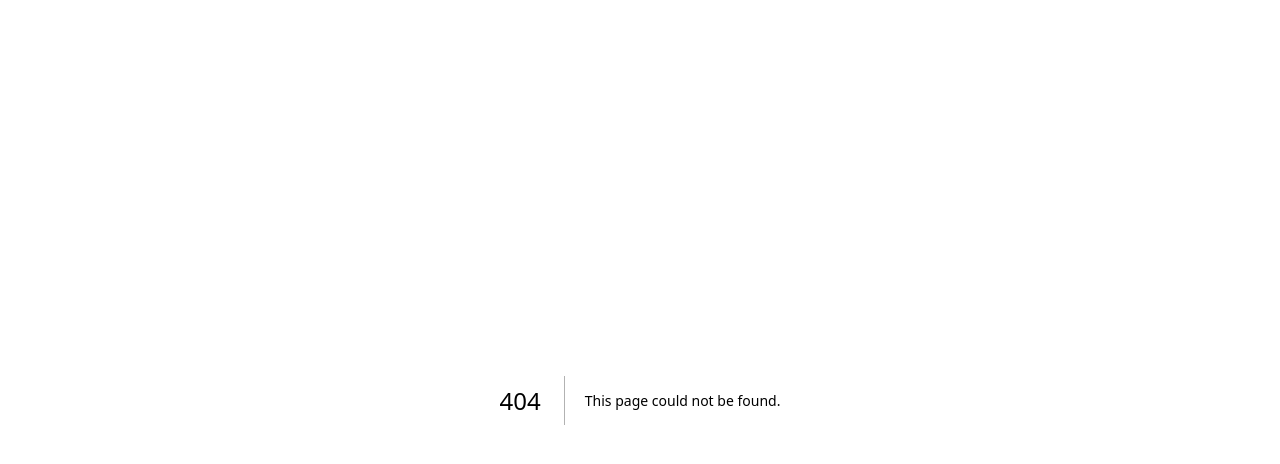
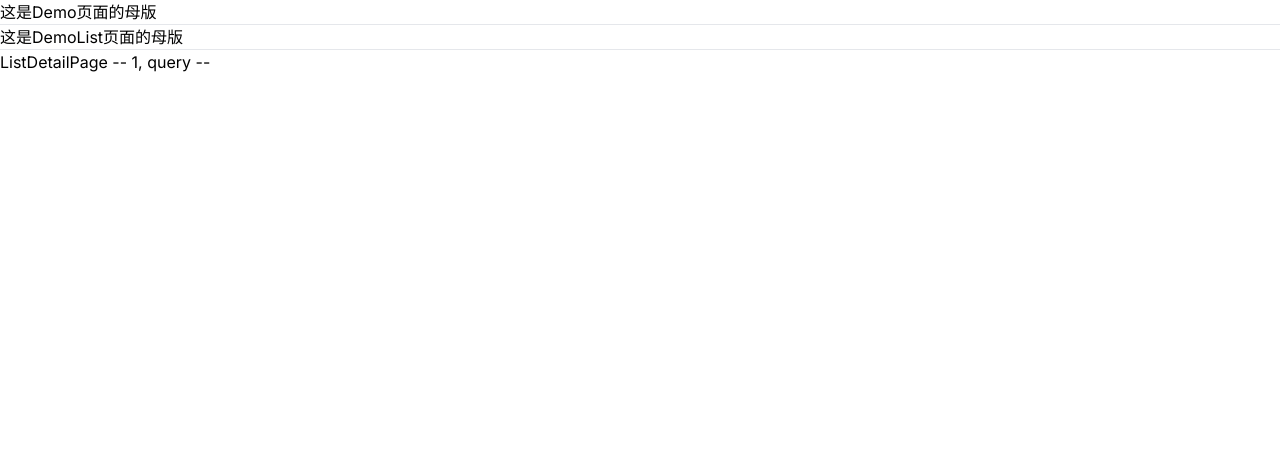
Before and after one commit to huangyuanyin/hyy-next-demo, a Next.js app: page /demo/list/1/1 in a window 1280 px wide. Before the commit this address had no page. Shown: the top 464 px of the page. Built offline with nearby package versions, Linux system fonts and the light colour scheme.

Commit message:
路由使用

```diff
--- /dev/null
+++ b/app/demo/(admin)/goods/page.tsx
@@ -0,0 +1,5 @@
+const GoodsPage = () => {
+  return <div>GoodsPage</div>
+}
+
+export default GoodsPage
--- /dev/null
+++ b/app/demo/(admin)/layout.tsx
@@ -0,0 +1,10 @@
+const AdminLayout = ({ children }: { children: React.ReactNode }) => {
+  return (
+    <div className="p-8 bg-rose-600 text-white">
+      <h4>这是一个Admin页面中的内容</h4>
+      {children}
+    </div>
+  )
+}
+
+export default AdminLayout
--- /dev/null
+++ b/app/demo/(admin)/us/page.tsx
@@ -0,0 +1,5 @@
+const UsPage = () => {
+  return <div>UsPage</div>
+}
+
+export default UsPage
--- /dev/null
+++ b/app/demo/about/page.tsx
@@ -0,0 +1,5 @@
+const AboutPage = () => {
+  return <div>AboutPage</div>
+}
+
+export default AboutPage
--- /dev/null
+++ b/app/demo/layout.tsx
@@ -0,0 +1,11 @@
+const DemoLayout = ({ children }: { children: React.ReactNode }) => {
+  return (
+    <div className="demo">
+      <h2>这是Demo页面的母版</h2>
+      <hr />
+      {children}
+    </div>
+  )
+}
+
+export default DemoLayout
--- /dev/null
+++ b/app/demo/list/[id]/[ids]/page.tsx
@@ -0,0 +1,23 @@
+import { Metadata } from 'next'
+
+type Props = {
+  params: { id: string }
+  searchParams: any
+}
+
+// 动态的进行metadata的生成
+export const generateMetadata = async ({ params, searchParams }: Props): Promise<Metadata> => {
+  return {
+    title: '这是一个详情页--' + params.id
+  }
+}
+
+const ListDetailPage = ({ params, searchParams }: Props) => {
+  return (
+    <div>
+      ListDetailPage -- {params.id}, query -- {searchParams.name}
+    </div>
+  )
+}
+
+export default ListDetailPage
--- /dev/null
+++ b/app/demo/list/layout.tsx
@@ -0,0 +1,11 @@
+const DemoLayout = ({ children }: { children: React.ReactNode }) => {
+  return (
+    <div className="demo">
+      <h3>这是DemoList页面的母版</h3>
+      <hr />
+      {children}
+    </div>
+  )
+}
+
+export default DemoLayout
--- /dev/null
+++ b/app/demo/list/page.tsx
@@ -0,0 +1,13 @@
+import { Metadata } from 'next'
+
+export const metadata: Metadata = {
+  title: '这是列表页',
+  description: '这是一个使用next输出的列表页',
+  keywords: 'next.js,React'
+}
+
+const ListPage = () => {
+  return <div>ListPage</div>
+}
+
+export default ListPage
--- /dev/null
+++ b/app/demo/page.tsx
@@ -0,0 +1,5 @@
+const DemoHome = () => {
+  return <div>DemoHome</div>;
+}
+
+export default DemoHome;
```
